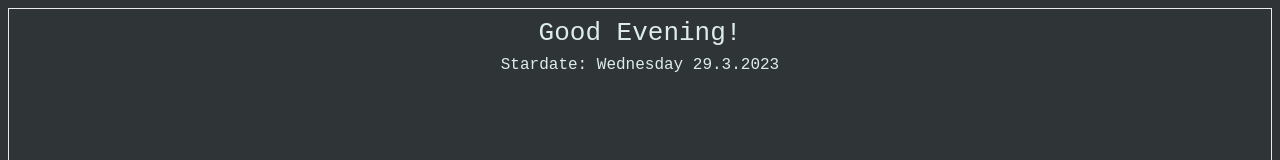
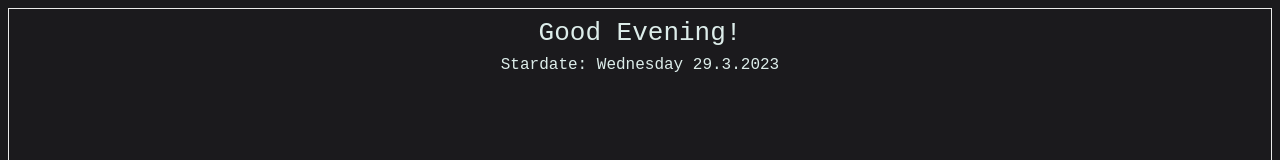
Before and after one commit to oliwiaa-aa/notion_widget_stardate, a plain HTML site: page index.html in a window 1280 px wide. Shown: the top 160 px of the page. Drawn offline with Linux system fonts and the light colour scheme.

Commit message:
Update index.html

```diff
--- a/index.html
+++ b/index.html
@@ -18,7 +18,7 @@
     font-size:large;
 }
 body{
-    background-color: rgb(47,52,55);
+    background-color: rgb(27, 26, 29);
 }
     </style>
 </head>
```
